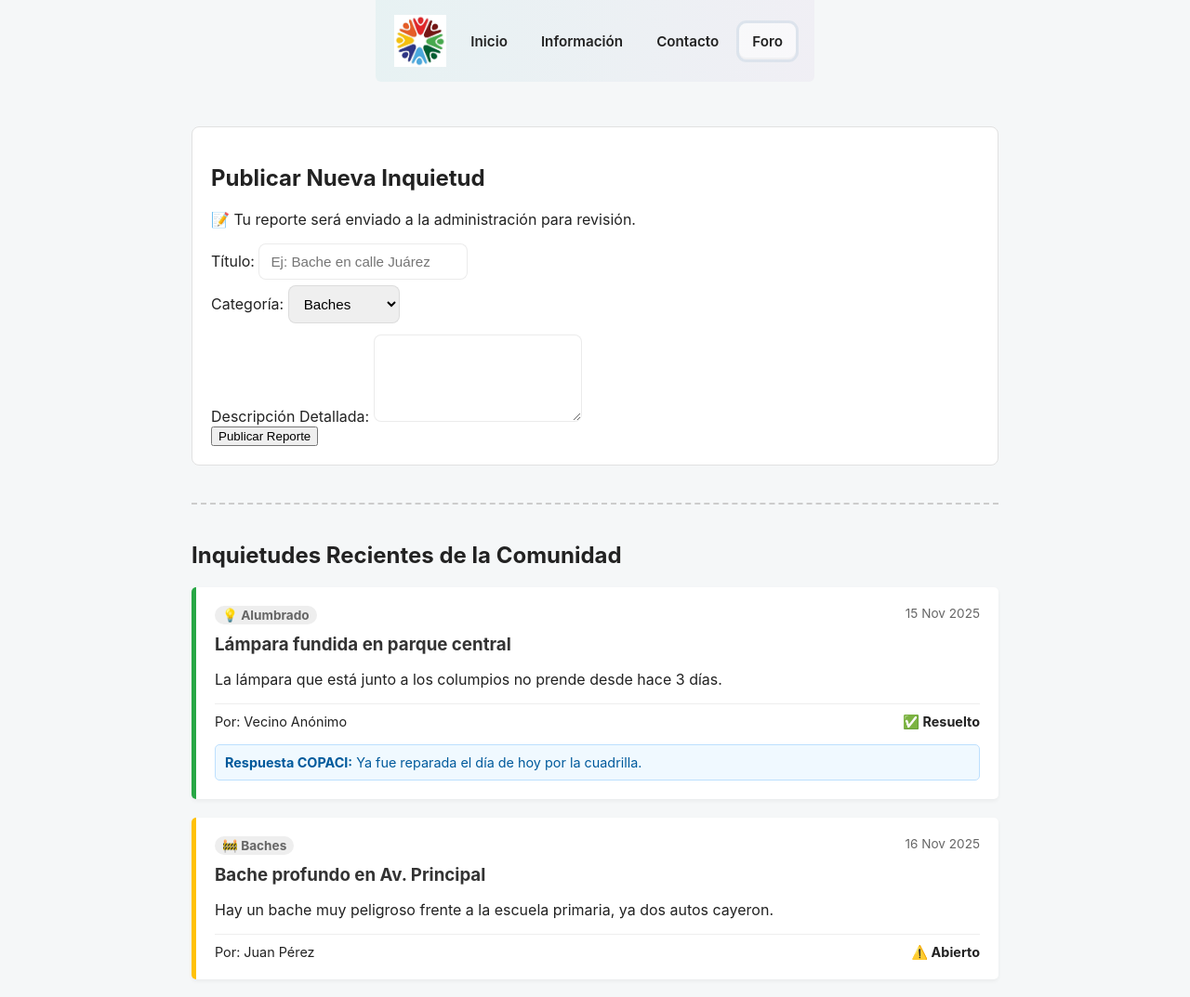
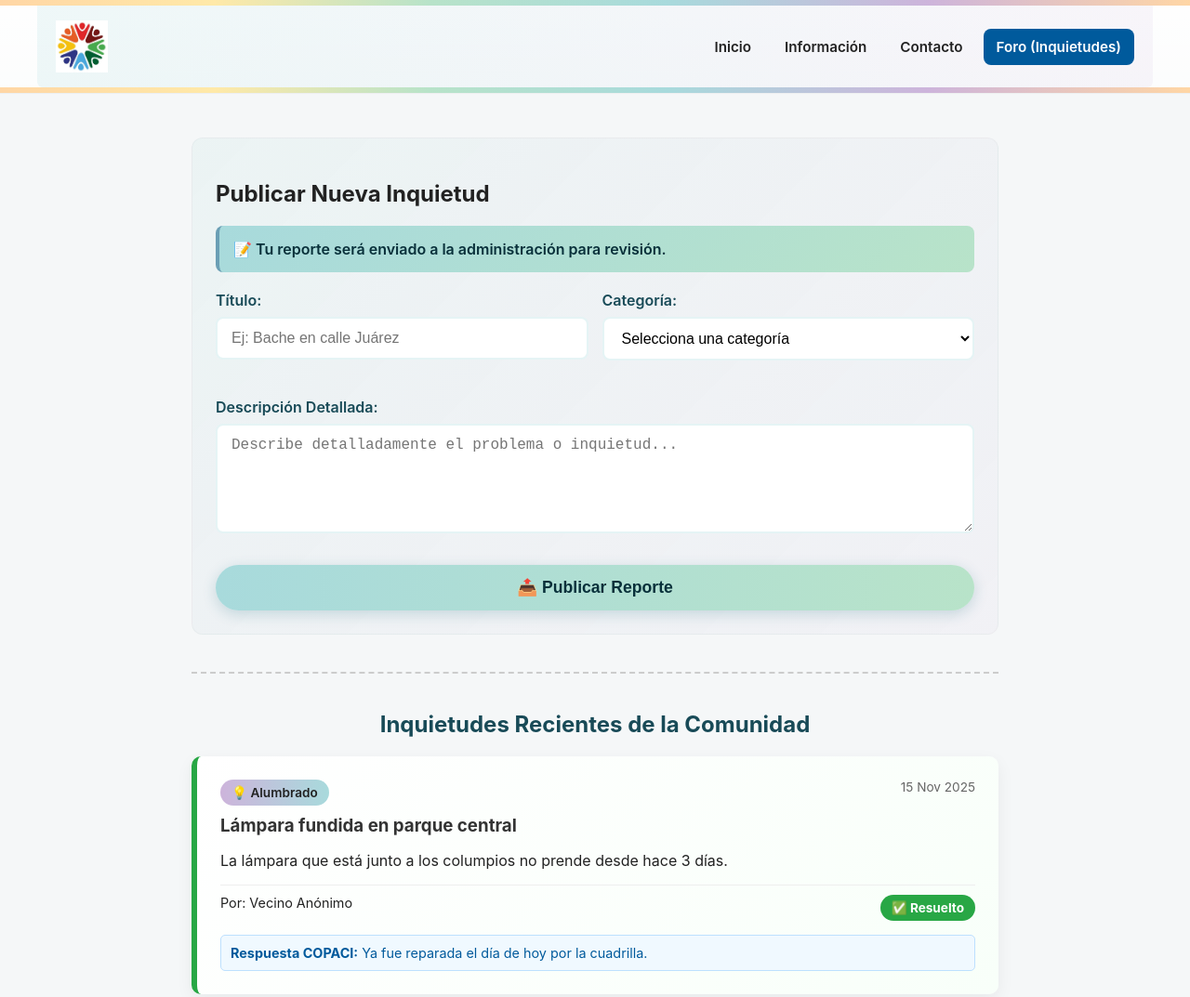
Before and after one commit to MonkeyKD34/COPACI_Proyecto_Escolar, a plain HTML site: page foro.html in a window 1280 px wide. Shown: the top 1073 px of the page at 93% size. Drawn offline with Linux system fonts and the light colour scheme.

Commit message:
Beta test

```diff
--- a/foro.html
+++ b/foro.html
@@ -2,55 +2,70 @@
 <html lang="es">
 <head>
     <meta charset="UTF-8">
+    <meta name="viewport" content="width=device-width, initial-scale=1.0">
     <title>Foro de Inquietudes - COPACI</title>
     <link rel="stylesheet" href="style.css">
 </head>
 <body>
 
+  <!-- Thin multicolor top bar -->
+  <div class="top-multi"></div>
+
+  <!-- Header wrap (contains top/bottom thin lines via CSS) -->
+  <div class="header-wrap">
     <header>
-        <div class="logo"><img src="logo_copaci.png" alt="Logo"></div>
-        <nav>
+      <div class="logo">
+        <img src="logo_copaci.png" alt="Logo COPACI">
+      </div>
+
+      <nav aria-label="Menú principal">
         <ul>
-                <li><a href="index.html">Inicio</a></li>
-                <li><a href="informacion.html">Información</a></li>
-                <li><a href="contacto.html">Contacto</a></li>
-                <li><a href="foro.html" class="active">Foro</a></li>
+          <li><a href="index.html" class="menu-1">Inicio</a></li>
+          <li><a href="informacion.html" class="menu-2">Información</a></li>
+          <li><a href="contacto.html" class="menu-3">Contacto</a></li>
+          <li><a href="foro.html" class="active menu-4">Foro (Inquietudes)</a></li>
         </ul>
       </nav>
     </header>
+  </div>
 
     <main>
 
-        <section class="form-section">
+        <section class="form-section foro-form">
           <h1>Publicar Nueva Inquietud</h1>
           <div class="alert-info">
             <p>📝 Tu reporte será enviado a la administración para revisión.</p>
           </div>
 
-            <form name="denuncias" method="POST" data-netlify="true" action="/gracias.html" class="foro-form">
+          <form name="denuncias" method="POST" data-netlify="true" action="/gracias.html">
             <input type="hidden" name="form-name" value="denuncias">
 
           <div class="form-row">
             <div class="form-group">
-                        <label>Título:</label>
-                        <input type="text" name="titulo" placeholder="Ej: Bache en calle Juárez" required>
+                <label for="titulo">Título:</label>
+                <input type="text" id="titulo" name="titulo" placeholder="Ej: Bache en calle Juárez" required>
             </div>
             <div class="form-group">
-                        <label>Categoría:</label>
-                        <select name="categoria">
-                            <option value="baches">Baches</option>
-                            <option value="alumbrado">Alumbrado</option>
-                            <option value="seguridad">Seguridad</option>
+                <label for="categoria">Categoría:</label>
+                <select id="categoria" name="categoria" required>
+                    <option value="">Selecciona una categoría</option>
+                    <option value="baches">🚧 Baches</option>
+                    <option value="alumbrado">💡 Alumbrado</option>
+                    <option value="seguridad">👮 Seguridad</option>
+                    <option value="limpieza">🧹 Limpieza</option>
+                    <option value="agua">💧 Agua</option>
+                    <option value="otros">❓ Otros</option>
                 </select>
             </div>
         </div>
 
         <div class="form-group">
-                    <label>Descripción Detallada:</label>
-                    <textarea name="descripcion" rows="4" required></textarea>
+            <label for="descripcion">Descripción Detallada:</label>
+            <textarea id="descripcion" name="descripcion" rows="5"
+                      placeholder="Describe detalladamente el problema o inquietud..." required></textarea>
         </div>
 
-                <button type="submit" class="btn-submit">Publicar Reporte</button>
+        <button type="submit" class="btn-submit">📤 Publicar Reporte</button>
     </form>
 </section>
 
@@ -92,9 +107,14 @@
     </main>
 
     <footer>
+       <div class="footer-inner">
       <div class="footer-brand">
         <img src="logo_copaci.png" alt="logo" style="height:40px;">
         Plataforma Digital COPACI
+      </div>
+      <div class="footer-links">
+        <span>&copy; 2025 COPACI</span>
+      </div>
     </div>
     </footer>
 
--- a/style.css
+++ b/style.css
@@ -119,10 +119,11 @@ nav a.menu-3:hover{ background: linear-gradient(90deg, rgba(205,180,219,0.95), r
 nav a.menu-4:hover{ background: linear-gradient(90deg, rgba(255,233,168,0.95), rgba(255,214,165,0.95)); color:#222; }
 
 /* Active link style */
-nav a.active{
-  outline: 3px solid rgba(107,159,181,0.14);
-  background: rgba(255,255,255,0.6);
-  box-shadow: inset 0 -2px 0 rgba(0,0,0,0.03);
+nav a:hover,
+nav a.active {
+    background-color: #005a9c; /* Fondo Azul */
+    color: #ffffff;            /* Texto Blanco */
+    transition: 0.3s;          /* Suavizado */
 }
 
 /* Main container */
@@ -402,3 +403,155 @@ footer{
     font-size: 0.9rem;
     color: #005a9c;
 }
+
+/* ==================
+   ESTILOS MEJORADOS PARA EL FORO
+   ================== */
+
+.foro-form {
+    background: linear-gradient(135deg, rgba(168,218,220,0.12), rgba(205,180,219,0.08));
+    padding: 25px;
+    border-radius: 12px;
+    border: 1px solid rgba(0,0,0,0.03);
+    margin-bottom: 30px;
+}
+
+.alert-info {
+    background: linear-gradient(135deg, var(--pastel-blue), var(--pastel-green));
+    padding: 15px;
+    border-radius: 8px;
+    margin-bottom: 20px;
+    border-left: 4px solid var(--accent);
+}
+
+.alert-info p {
+    margin: 0;
+    color: #08303a;
+    font-weight: 600;
+}
+
+.form-group {
+    margin-bottom: 20px;
+}
+
+.form-group label {
+    display: block;
+    margin-bottom: 8px;
+    font-weight: 600;
+    color: #184a57;
+}
+
+.form-row {
+    display: grid;
+    grid-template-columns: 1fr 1fr;
+    gap: 15px;
+    margin-bottom: 20px;
+}
+
+@media (max-width: 600px) {
+    .form-row {
+        grid-template-columns: 1fr;
+    }
+}
+
+/* Mejora los inputs */
+.foro-form input[type="text"],
+.foro-form select,
+.foro-form textarea {
+    width: 100%;
+    padding: 12px 15px;
+    border: 2px solid rgba(168,218,220,0.3);
+    border-radius: 8px;
+    font-size: 1rem;
+    transition: all 0.3s ease;
+    background: white;
+}
+
+.foro-form input[type="text"]:focus,
+.foro-form select:focus,
+.foro-form textarea:focus {
+    border-color: var(--pastel-blue);
+    box-shadow: 0 0 0 3px rgba(168,218,220,0.2);
+    outline: none;
+}
+
+/* Botón mejorado */
+.btn-submit {
+    background: linear-gradient(90deg, var(--pastel-blue), var(--pastel-green));
+    color: #08303a;
+    border: none;
+    padding: 14px 30px;
+    border-radius: 50px;
+    font-weight: 700;
+    font-size: 1.1rem;
+    cursor: pointer;
+    transition: all 0.3s ease;
+    box-shadow: 0 4px 15px rgba(24,107,127,0.2);
+    width: 100%;
+    margin-top: 10px;
+}
+
+.btn-submit:hover {
+    transform: translateY(-3px);
+    box-shadow: 0 8px 25px rgba(24,107,127,0.3);
+    background: linear-gradient(90deg, var(--pastel-green), var(--pastel-blue));
+}
+
+/* Mejora las tarjetas de posts existentes */
+.posts-section h2 {
+    color: #184a57;
+    margin-bottom: 20px;
+    text-align: center;
+}
+
+.post-card {
+    background: white;
+    border-left: 6px solid var(--pastel-blue);
+    padding: 25px;
+    margin-bottom: 25px;
+    border-radius: 10px;
+    box-shadow: 0 6px 18px rgba(20,30,40,0.06);
+    transition: transform 0.3s ease, box-shadow 0.3s ease;
+}
+
+.post-card:hover {
+    transform: translateY(-5px);
+    box-shadow: 0 10px 25px rgba(20,30,40,0.1);
+}
+
+/* Colores según estatus - versión mejorada */
+.estatus-resuelto {
+    border-left-color: #28a745;
+    background: linear-gradient(135deg, #ffffff, #f8fff9);
+}
+
+.estatus-abierto {
+    border-left-color: #ffc107;
+    background: linear-gradient(135deg, #ffffff, #fffdf6);
+}
+
+.categoria-tag {
+    background: linear-gradient(90deg, var(--pastel-purple), var(--pastel-blue));
+    color: #222;
+    padding: 6px 12px;
+    border-radius: 20px;
+    font-weight: 600;
+    font-size: 0.85rem;
+}
+
+.status-badge {
+    font-weight: bold;
+    padding: 6px 12px;
+    border-radius: 20px;
+    font-size: 0.85rem;
+}
+
+.estatus-resuelto .status-badge {
+    background: #28a745;
+    color: white;
+}
+
+.estatus-abierto .status-badge {
+    background: #ffc107;
+    color: #222;
+}
```
Also changed, not shown: contacto.html (+16 -5 lines). Lines whose indentation alone changed are shown as unchanged.
